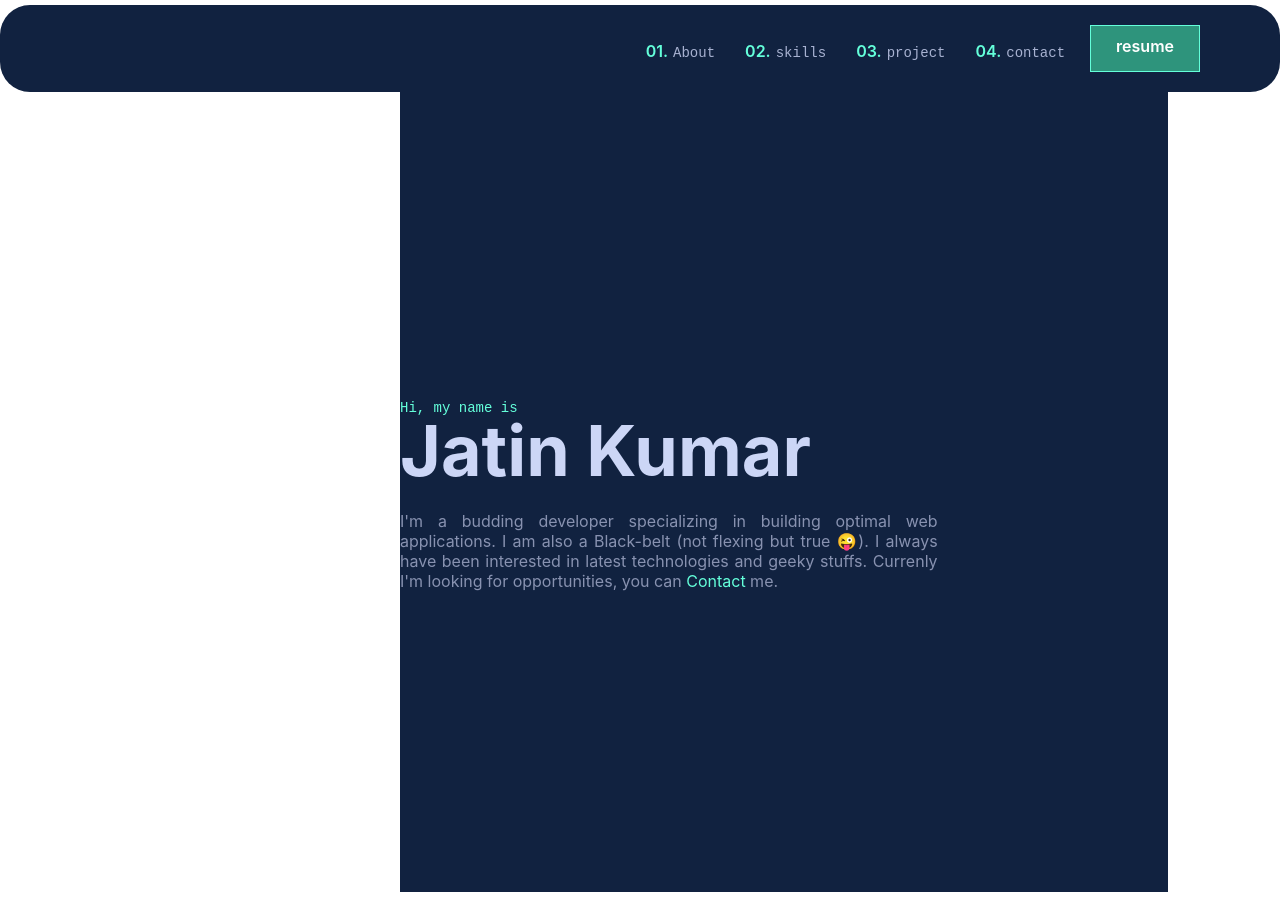
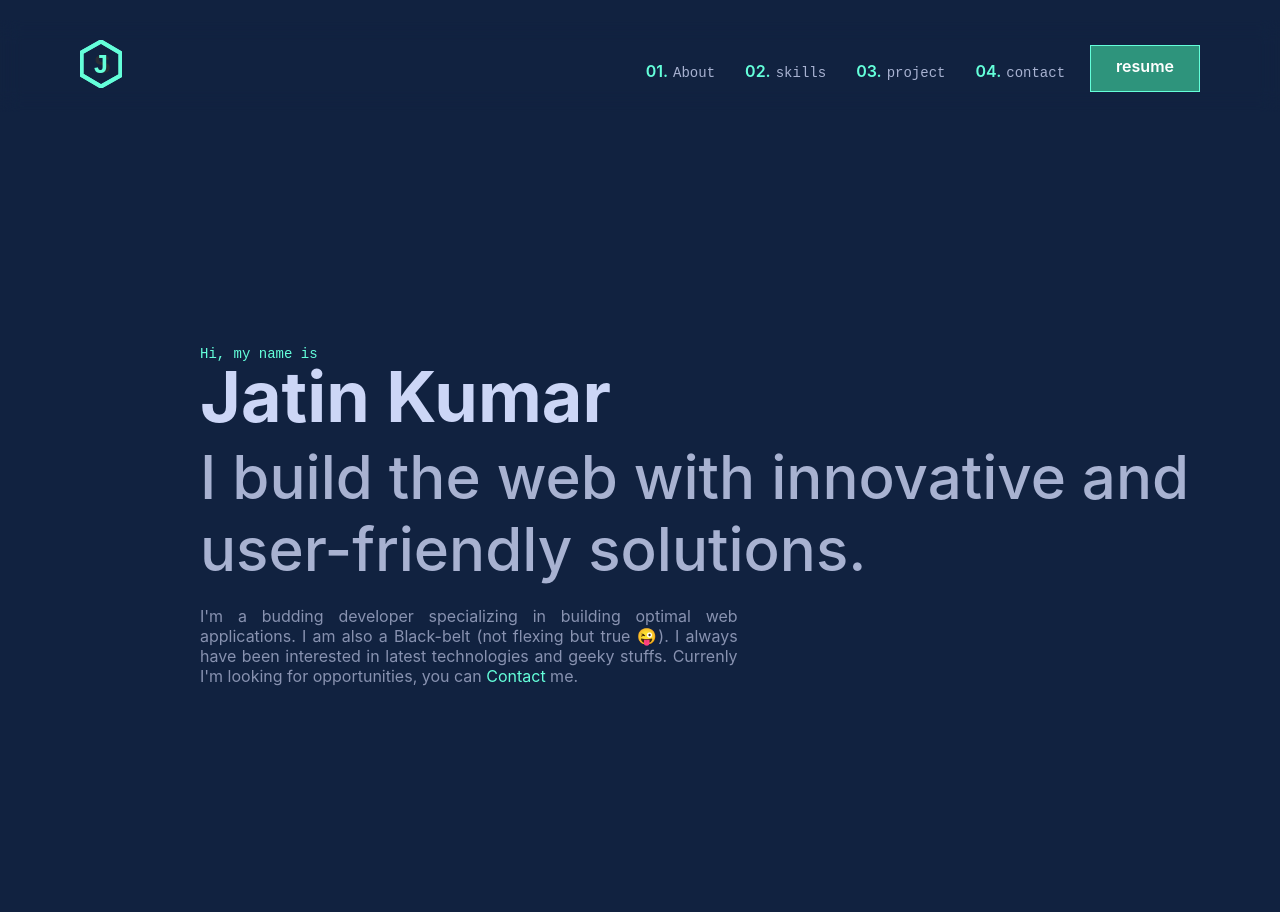
Before and after one commit to Jatinkumar30/Portfolio_, a React (Create React App) app: page / in a window 1280 px wide. Built offline with nearby package versions, Linux system fonts and the light colour scheme.

Commit message:
updated navbar

```diff
--- a/package.json
+++ b/package.json
@@ -12,6 +12,7 @@
     "react": "^18.2.0",
     "react-dom": "^18.2.0",
     "react-scripts": "5.0.1",
+    "styled-components": "^6.1.8",
     "web-vitals": "^2.1.4"
   },
   "scripts": {
--- a/src/App.css
+++ b/src/App.css
@@ -1,3 +1,6 @@
+body{
+  background-color: #112240;
+}
 .App {
   text-align: center;
 }
--- a/src/App.js
+++ b/src/App.js
@@ -1,14 +1,22 @@
+import { useEffect, useState } from "react";
 import './App.css';
-import Navbar from "./components/navbar/navbar"
-import Hero from "./components/hero/hero"
+
+import Main from "./components/main";
+import Loader from "./components/icons/Loader";
+
 
 function App() {
-  return (
-    <div className="App">
-      <Navbar />
-      <Hero />
-    </div>
-  );
+  const [isLoading, setIsLoading] = useState(true);
+
+  useEffect(() => {
+    const fetchData = () => {
+      setTimeout(() => {
+        setIsLoading(false);
+      }, 2000);
+    };
+    fetchData();
+  }, []);
+  return isLoading ? <Loader /> : <Main />;
 }
 
 export default App;
--- /dev/null
+++ b/src/components/header.js
@@ -0,0 +1,44 @@
+import React from "react";
+import styled from "styled-components";
+import Logo from "./icons/logo";
+import Navbar from "./navbar/navbar";
+
+const Header = () => {
+  return (
+    <MainHeader>
+      <div className="navbar">
+        <Logo />
+        <Navbar />
+      </div>
+    </MainHeader>
+  );
+};
+
+const MainHeader = styled.header`
+  display: flex;
+  -webkit-box-pack: justify;
+  justify-content: space-between;
+  -webkit-box-align: center;
+  align-items: center;
+
+  top: 0px;
+  z-index: 11;
+  margin-top: 20px;
+  width: 100%;
+  box-sizing: inherit;
+  backdrop-filter: blur(10px);
+  transition: all 0.25s cubic-bezier(0.645, 0.045, 0.355, 1);
+
+  .navbar {
+    display: flex;
+
+    -webkit-box-pack: justify;
+    justify-content: space-between;
+    -webkit-box-align: center;
+    align-items: center;
+    position: relative;
+    width: 100%;
+  }
+`;
+
+export default Header;
--- a/src/components/hero/hero.css
+++ b/src/components/hero/hero.css
@@ -1,7 +1,7 @@
 .hero {
     width: 60%;
   height: 100vh;
-  background-color: #112240;
+  /* background-color: #112240; */
     display: flex;
     flex-direction: column;
     align-items: flex-start;
@@ -69,7 +69,7 @@ p span {
 }
 
 @media(max-width:1440px){
-    .hero-section{
+    .hero{
         margin-left: 200px;
     }
     p{
@@ -81,7 +81,7 @@ p span {
 }
 
  @media (max-width: 1024px) {
-    .hero-section {
+    .hero {
             margin-top: -90px;
             margin-left: 120px;
             width: 70%;
@@ -106,7 +106,7 @@ p span {
  }
 
  @media (max-width: 768px) {
-    .hero-section {
+    .hero {
             margin-top: -90px;
             margin-left: 80px;
             width: 80%;
@@ -131,7 +131,7 @@ p span {
  }
  @media (max-width: 500px) {
 
-     .hero-section {
+     .hero {
          margin-top: -80px;
          margin-left: 30px;
          width: 90%;
@@ -158,7 +158,7 @@ p span {
 
  @media (max-width: 375px) {
 
-    .hero-section{
+    .hero{
         margin-top: -80px;
         margin-left: 30px;
         width: 90%;
@@ -184,7 +184,7 @@ p span {
 
    @media (max-width:320px) {
 
-       .hero-section {
+       .hero {
            margin-top: -50px;
            margin-left: 30px;
            width: 80%;
--- a/src/components/hero/hero.js
+++ b/src/components/hero/hero.js
@@ -5,6 +5,9 @@ const Hero = () => {
         <div className="hero">
           <h5>Hi, my name is</h5>
           <h1>Jatin Kumar</h1>
+          <h2>
+            I build the web with innovative and user-friendly solutions.
+          </h2>
           <p>
             I'm a budding developer specializing in building optimal web applications. I am also a Black-belt (not flexing but true 😜). I always have been interested in latest technologies and geeky stuffs. Currenly I'm looking for opportunities, you can <span>Contact</span> me.
           </p>
--- /dev/null
+++ b/src/components/icons/Loader.js
@@ -0,0 +1,134 @@
+import React from "react";
+import styled from "styled-components";
+
+const Loader = () => {
+  return (
+    <FrontLoader>
+      <div className="loader">
+        <svg
+          id="logo"
+          xmlns="http://www.w3.org/2000/svg"
+          role="img"
+          viewBox="0 0 84 96"
+          className="top logo"
+        >
+          <title>Logo</title>
+          <g transform="translate(-8.000000, -2.000000)">
+            <g transform="translate(11.000000, 5.000000)">
+              <path
+                id="Shape"
+                color="#64ffda"
+                fill="transparent"
+                stroke="currentColor"
+                strokeWidth="4"
+                strokeLinecap="round"
+                strokeLinejoin="round"
+                d="M39,0 L0,22 L0,67 L39,90 L78,68 L78,23 Z"
+              />
+              <text
+                x="22"
+                y="63"
+                font-family="Arial"
+                font-size="50"
+                fontWeight="500"
+                fill="#64ffda"
+              >
+                S
+              </text>
+            </g>
+          </g>
+        </svg>
+      </div>
+    </FrontLoader>
+  );
+};
+
+const FrontLoader = styled.div`
+  .loader {
+    width: 70px;
+    text-align: center;
+    margin-top: 450px;
+    margin-left: 900px;
+  }
+
+  .loader .logo path {
+    stroke-dasharray: 271;
+    stroke-dashoffset: 271;
+
+    animation: dash 2s linear infinite;
+  }
+
+  @keyframes dash {
+    0% {
+      stroke-dashoffset: 271;
+    }
+    17% {
+      stroke-dashoffset: 318;
+    }
+    34% {
+      stroke-dashoffset: 365;
+    }
+    51% {
+      stroke-dashoffset: 412;
+    }
+    68% {
+      stroke-dashoffset: 459;
+    }
+    85% {
+      stroke-dashoffset: 506;
+    }
+    95% {
+      stroke-dashoffset: 553;
+    }
+  }
+
+  .loader .logo text {
+    animation: blink 2s ease-in-out normal forwards;
+  }
+
+  @keyframes blink {
+    0% {
+      opacity: 0;
+    }
+    17% {
+      opacity: 0;
+    }
+    34% {
+      opacity: 0;
+    }
+    51% {
+      opacity: 0;
+    }
+    68% {
+      opacity: 0;
+    }
+    85% {
+      opacity: 1;
+    }
+    100% {
+      opacity: 1;
+    }
+  }
+
+  @media (max-width: 768px) {
+    margin-left: -550px;
+    margin-top: -100px;
+  }
+
+  @media (max-width: 425px) {
+    margin-left: -720px;
+    margin-top: -100px;
+  }
+
+  @media (max-width: 375px) {
+    margin-left: -745px;
+    margin-top: -150px;
+  }
+
+  @media (max-width: 320px) {
+    margin-left: -765px;
+    margin-top: -150px;
+  }
+`;
+
+export default Loader;
--- /dev/null
+++ b/src/components/icons/logo.js
@@ -0,0 +1,109 @@
+import React from "react";
+import styled from "styled-components";
+
+const Logo = () => {
+  return (
+    <IconLogo>
+      <span className="container">
+        <svg
+          id="logo"
+          xmlns="http://www.w3.org/2000/svg"
+          role="img"
+          viewBox="0 0 84 96"
+          className="top logo"
+        >
+          <title>Logo</title>
+          <g transform="translate(-8.000000, -2.000000)">
+            <g transform="translate(11.000000, 5.000000)">
+              <polygon
+                id="Shape"
+                fill="transparent"
+                color="#64ffda"
+                stroke="currentColor"
+                strokeWidth="8"
+                strokeLinecap="round"
+                strokeLinejoin="round"
+                points="39 0 0 22 0 67 39 90 78 68 78 23"
+              />
+              <text
+                x="25"
+                y="63"
+                font-family="Arial"
+                font-size="50"
+                fontWeight="600"
+                fill="#64ffda"
+              >
+                J
+              </text>
+            </g>
+          </g>
+        </svg>
+        <svg
+          id="logo"
+          xmlns="http://www.w3.org/2000/svg"
+          role="img"
+          viewBox="0 0 84 96"
+          className="bottom logo"
+        >
+          <title>Logo</title>
+          <g transform="translate(-8.000000, -2.000000)">
+            <g transform="translate(11.000000, 5.000000)">
+              <polygon
+                id="Shape"
+                fill="transparent"
+                color="#64ffda"
+                stroke="currentColor"
+                strokeWidth="8"
+                strokeLinecap="round"
+                strokeLinejoin="round"
+                points="39 0 0 22 0 67 39 90 78 68 78 23"
+              />
+              <text
+                x="25"
+                y="63"
+                font-family="Arial"
+                font-size="50"
+                fontWeight="600"
+                fill="#282c34"
+              >
+                S
+              </text>
+            </g>
+          </g>
+        </svg>
+      </span>
+    </IconLogo>
+  );
+};
+
+const IconLogo = styled.section`
+  .container {
+    position: relative;
+
+    margin-left: 80px;
+  }
+
+  .logo {
+    width: auto;
+    height: 3rem;
+    max-width: 100%;
+    position: block;
+  }
+
+  .top {
+    position: absolute;
+    transition: transform 0.3s ease-in-out; /* Add a smooth transition */
+  }
+
+  .container:hover .top {
+    transform: translateY(-3px) translateX(-2px);
+  }
+
+  @media (max-width: 769px) {
+    .container {
+      margin-left: 50px;
+    }
+  }
+`;
+
+export default Logo;
--- /dev/null
+++ b/src/components/main.js
@@ -0,0 +1,19 @@
+import React from "react";
+import Header from "./header";
+import HeroSection from "./hero/hero";
+
+
+import "../App.css";
+
+const Main = () => {
+  return (
+    <div className="app">
+      <Header />
+      <div className="main">
+        <HeroSection />
+      </div>
+    </div>
+  );
+};
+
+export default Main;
--- a/src/components/navbar/navbar.css
+++ b/src/components/navbar/navbar.css
@@ -1,5 +1,5 @@
 .nav{
-  background-color: #112240;
+  /* background-color: #112240; */
   border-radius: 30px;
   margin-top: 5px;
 }
```
Also changed, not shown: 1 other file (tests, documents, lock files or other folders).
